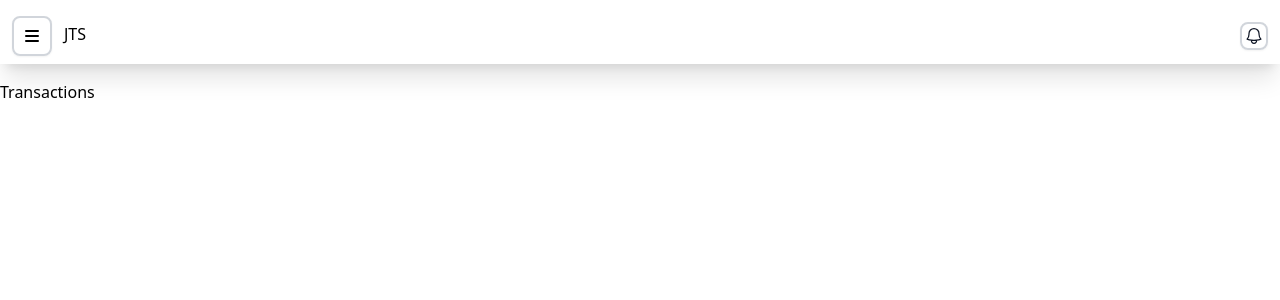
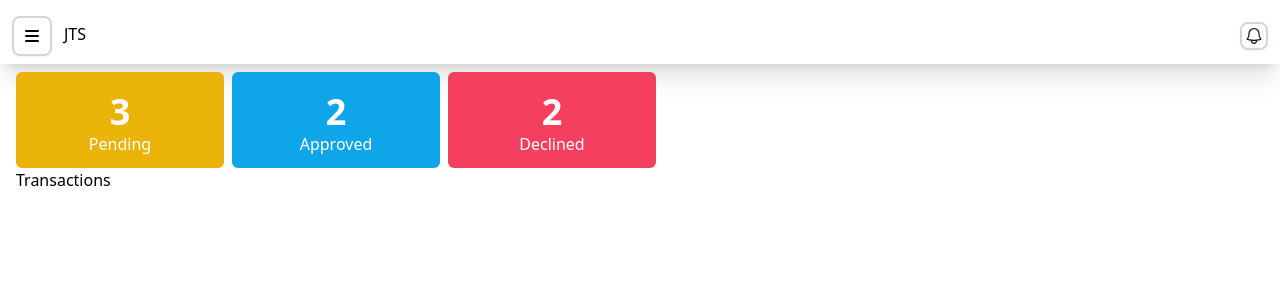
Before and after one commit to JRCRT/ticketing_system, a Vue app in the folder ticketing_system_ui/: page / in a window 1280 px wide. Shown: the top 300 px of the page. Built offline with nearby package versions, Linux system fonts and the light colour scheme.

Commit message:
cards added

```diff
--- a/ticketing_system_ui/src/App.vue
+++ b/ticketing_system_ui/src/App.vue
@@ -1,9 +1,11 @@
 <script>
 import Sidebar from "@/components/Sidebar.vue";
+
 export default {
   data() {
     return {
       sidebarActive: false,
+      VITE_APP_TITLE: import.meta.env.VITE_APP_TITLE,
     };
   },
   components: {
@@ -24,7 +26,7 @@ export default {
   <Sidebar :active="sidebarActive" @close="hideSidebar()">
     <template v-slot:header>
       <router-link :to="{ name: 'Dashboard' }">
-        <h1 class="text-black">JTS</h1>
+        <h1 class="text-black">{{ VITE_APP_TITLE }}</h1>
       </router-link>
     </template>
     <template v-slot:content>
@@ -132,5 +134,5 @@ export default {
     </div>
   </nav>
 
-  <router-view class="container mx-auto min-h-screen pt-4" />
+  <router-view class="container mx-auto min-h-screen px-4" />
 </template>
--- a/ticketing_system_ui/src/style.css
+++ b/ticketing_system_ui/src/style.css
@@ -174,4 +174,36 @@
   .slide-leave-active {
     @apply transition-transform !important;
   }
+
+  .card {
+    @apply p-5 w-52 h-24 bg-primary rounded-md cursor-pointer;
+  }
+
+  .card:not(.card:first-child) {
+    @apply ml-2;
+  }
+
+  .card-content {
+    @apply grid grid-rows-2;
+  }
+
+  .card-content > * {
+    @apply mx-auto text-white;
+  }
+
+  .card-content > h1 {
+    @apply font-bold text-4xl;
+  }
+
+  .card:nth-child(1) {
+    @apply bg-orange;
+  }
+
+  .card:nth-child(2) {
+    @apply bg-blue;
+  }
+
+  .card:nth-child(3) {
+    @apply bg-red;
+  }
 }
--- a/ticketing_system_ui/src/views/Dashboard.vue
+++ b/ticketing_system_ui/src/views/Dashboard.vue
@@ -1,11 +1,24 @@
 <script></script>
 <template>
   <div>
-    <!--Cards-->
-    <div>
+    <!--Cards Container-->
+    <div class="flex mt-2">
       <div class="card">
         <div class="card-content">
-          <div></div>
+          <h1>3</h1>
+          <p>Pending</p>
+        </div>
+      </div>
+      <div class="card">
+        <div class="card-content">
+          <h1>2</h1>
+          <p>Approved</p>
+        </div>
+      </div>
+      <div class="card">
+        <div class="card-content">
+          <h1>2</h1>
+          <p>Declined</p>
         </div>
       </div>
     </div>
--- a/ticketing_system_ui/tailwind.config.cjs
+++ b/ticketing_system_ui/tailwind.config.cjs
@@ -37,6 +37,9 @@ module.exports = {
       dark2: colors.gray[800],
       dark3: colors.gray[900],
 
+      orange: colors.yellow[500],
+      blue: colors.sky[500],
+      red: colors.rose[500],
       // Default
       transparent: "transparent",
       current: "currentColor",
```
